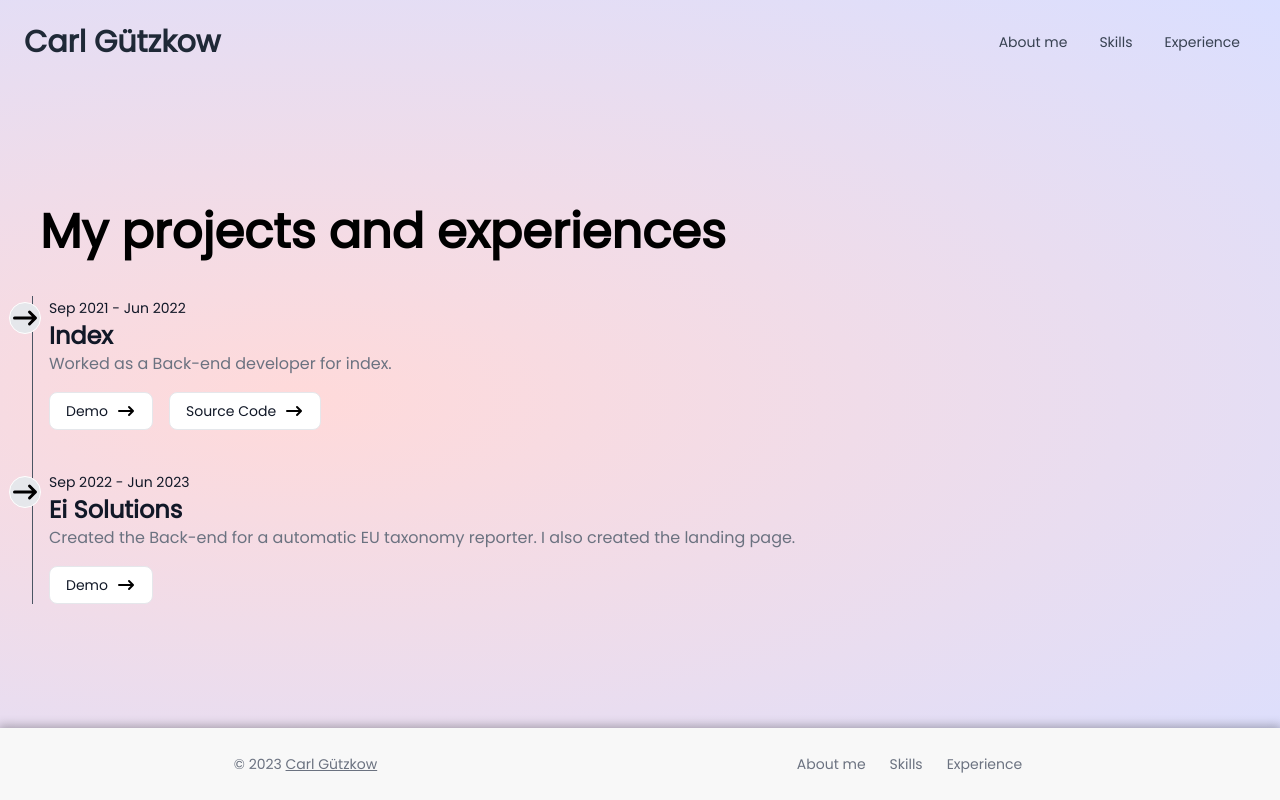
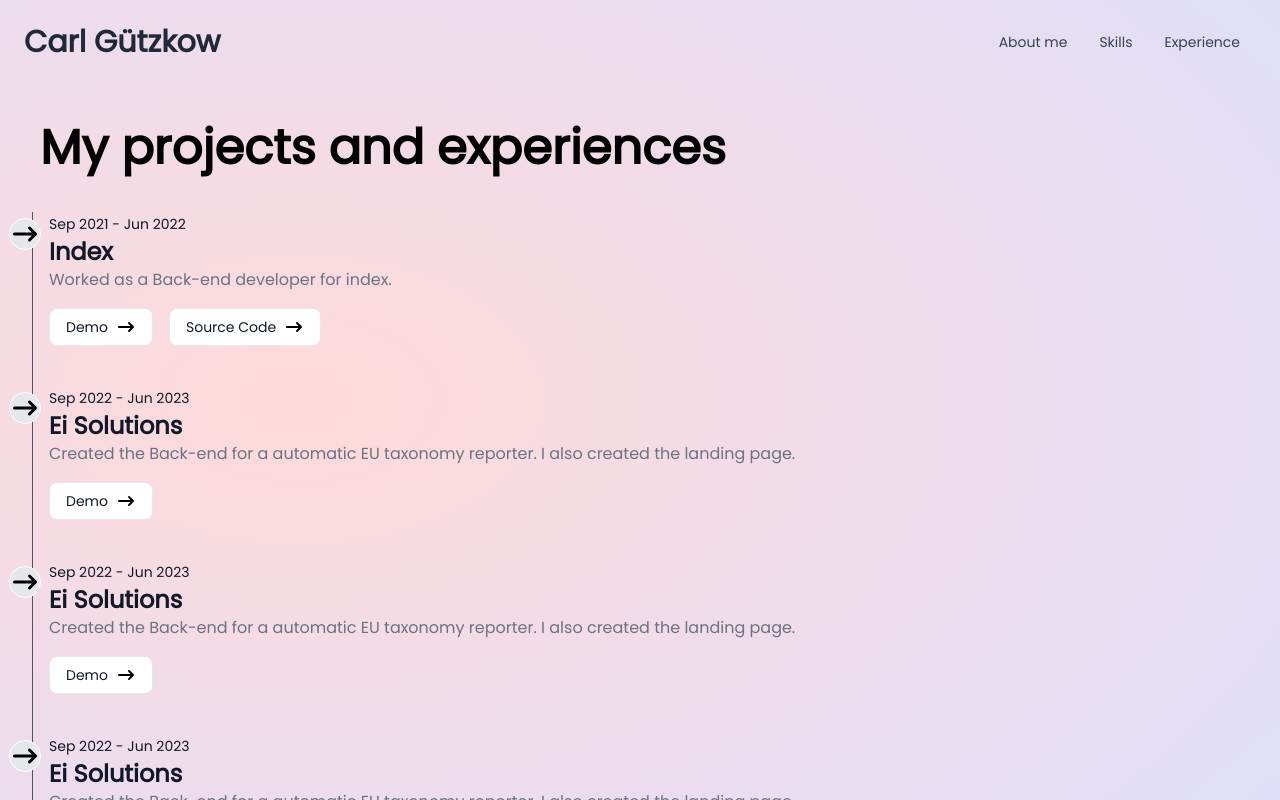
Before and after one commit to CJGutz/eportfolio, a Next.js app: page /experience in a window 1280 px wide. Shown: the top 800 px of the page. Built offline with nearby package versions, Linux system fonts and the light colour scheme.

Commit message:
add hook for checking if in viewport

```diff
--- a/components/Experience/ExperienceList.tsx
+++ b/components/Experience/ExperienceList.tsx
@@ -3,7 +3,9 @@ import ExperienceTimelineNode from './ExperienceTimelineNode';
 
 const ExperienceList = () => {
   const experienceList = Array.from(ExperiencesListNode.entries());
-  experienceList.sort((a, b) => a[1].dateStart.getTime() - b[1].dateStart.getTime());
+  experienceList.sort(
+    (a, b) => a[1].dateStart.getTime() - b[1].dateStart.getTime()
+  );
 
   return (
     <div className="relative border-l border-gray-600 list-none mx-8">
--- a/components/Experience/ExperienceTimelineNode.tsx
+++ b/components/Experience/ExperienceTimelineNode.tsx
@@ -1,5 +1,7 @@
 import { ExperienceListNodeType } from 'data/experiences';
+import useIsInClientRange from 'hooks/IsInClientRange';
 import Image from 'next/image';
+import { createRef, useRef } from 'react';
 import rightArrow from 'static/icons/rightArrow.svg';
 
 const ExperienceTimelineNode = ({
@@ -9,15 +11,27 @@ const ExperienceTimelineNode = ({
   id: string;
   experience: ExperienceListNodeType;
 }) => {
+  const informationRef = createRef<HTMLDivElement>();
+  const informationInRange = useIsInClientRange(informationRef);
+
+  const imageRef = createRef<HTMLDivElement>();
+  const imageInRange = useIsInClientRange(imageRef);
+
   const getDateFormat = (date: Date) =>
     date.toLocaleString('default', { month: 'short' }) +
     ' ' +
     date.getFullYear();
   return (
     <li className="mb-10 ml-4">
-      <div className="absolute w-8 h-8 bg-gray-200 rounded-full mt-1.5 -left-6 border border-white ">
+      <div ref={imageRef} className={`duration-300 transition-all absolute w-8 h-8 bg-gray-200 rounded-full mt-1.5 -left-6 border border-white`}>
         <Image src={rightArrow} alt={'arrow'} className="w-full h-full" />
       </div>
+      <div
+        className={`${
+          informationInRange ? 'translate-x-0' : 'translate-x-44'
+        } transition-all duration-300`}
+        ref={informationRef}
+      >
         <time className="mb-1 text-sm font-normal leading-none text-gray-900 ">
           <span>{getDateFormat(experience.dateStart)}</span>
           {experience.dateEnd && (
@@ -53,6 +67,7 @@ const ExperienceTimelineNode = ({
             </a>
           )}
         </div>
+      </div>
     </li>
   );
 };
--- a/data/experiences.ts
+++ b/data/experiences.ts
@@ -32,5 +32,27 @@ export const ExperiencesListNode: Map<string, ExperienceListNodeType> = new Map(
         demoLink: 'https://eisolutions.no',
       },
     ],
+    [
+      'erfe',
+      {
+        title: 'Ei Solutions',
+        shortDescription:
+          'Created the Back-end for a automatic EU taxonomy reporter. I also created the landing page.',
+        dateStart: new Date(2022, 8, 1),
+        dateEnd: new Date(Date.now()),
+        demoLink: 'https://eisolutions.no',
+      },
+    ],
+    [
+      'eisutions',
+      {
+        title: 'Ei Solutions',
+        shortDescription:
+          'Created the Back-end for a automatic EU taxonomy reporter. I also created the landing page.',
+        dateStart: new Date(2022, 8, 1),
+        dateEnd: new Date(Date.now()),
+        demoLink: 'https://eisolutions.no',
+      },
+    ],
   ]
 );
--- /dev/null
+++ b/hooks/IsInClientRange.ts
@@ -0,0 +1,20 @@
+import { useState, useEffect, RefObject } from 'react';
+
+const useIsInClientRange = (ref: RefObject<Element>) => {
+  const [intersecting, setIntersecting] = useState(false);
+
+  useEffect(() => {
+    const observer = new IntersectionObserver(([entry]) => {
+      return setIntersecting(intersecting ? true : entry.isIntersecting);
+    });
+
+    observer.observe(ref.current!!);
+    return () => {
+      observer.disconnect();
+    };
+  }, [ref, intersecting]);
+
+  return intersecting;
+};
+
+export default useIsInClientRange;
```
Lines whose indentation alone changed are shown as unchanged.
